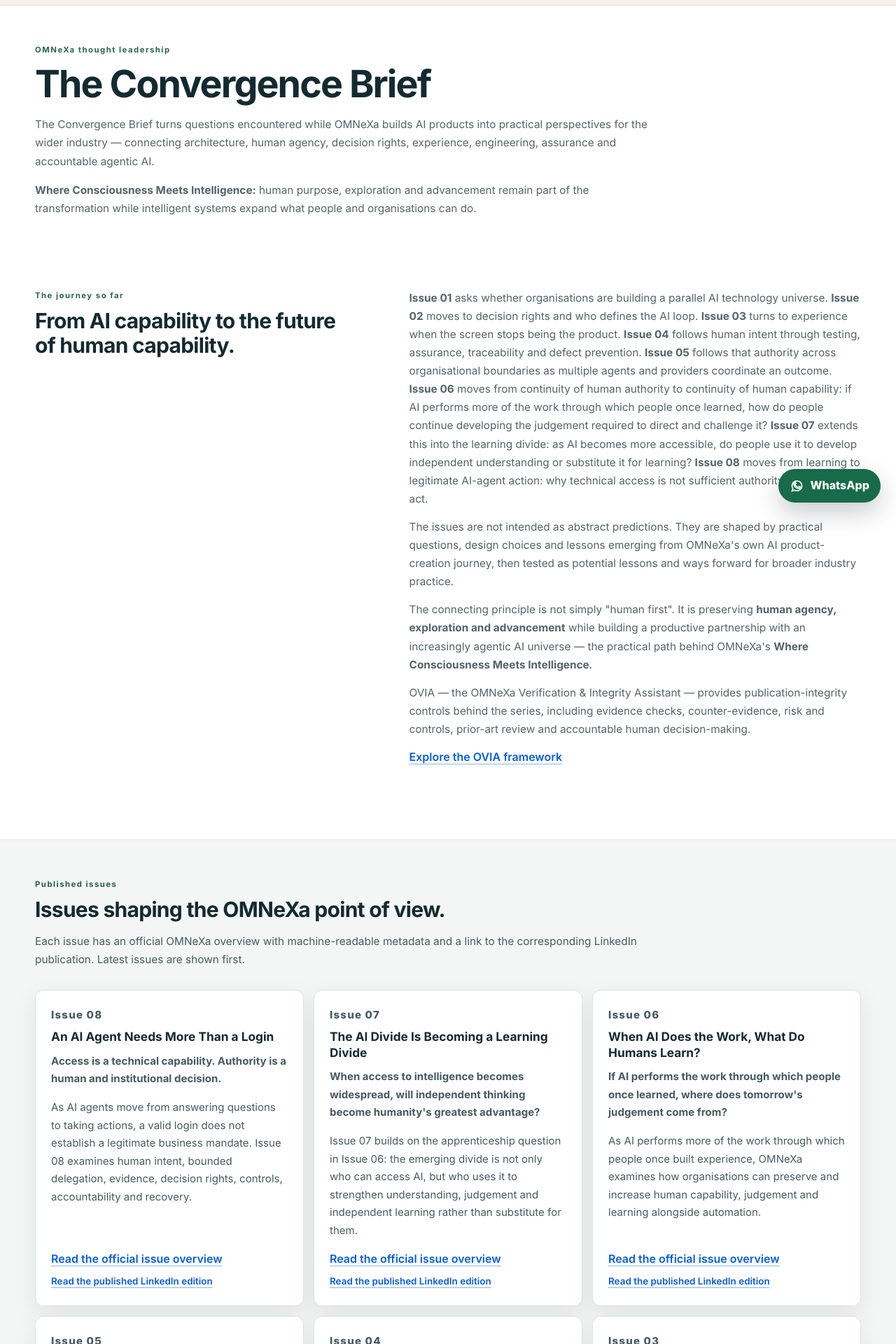
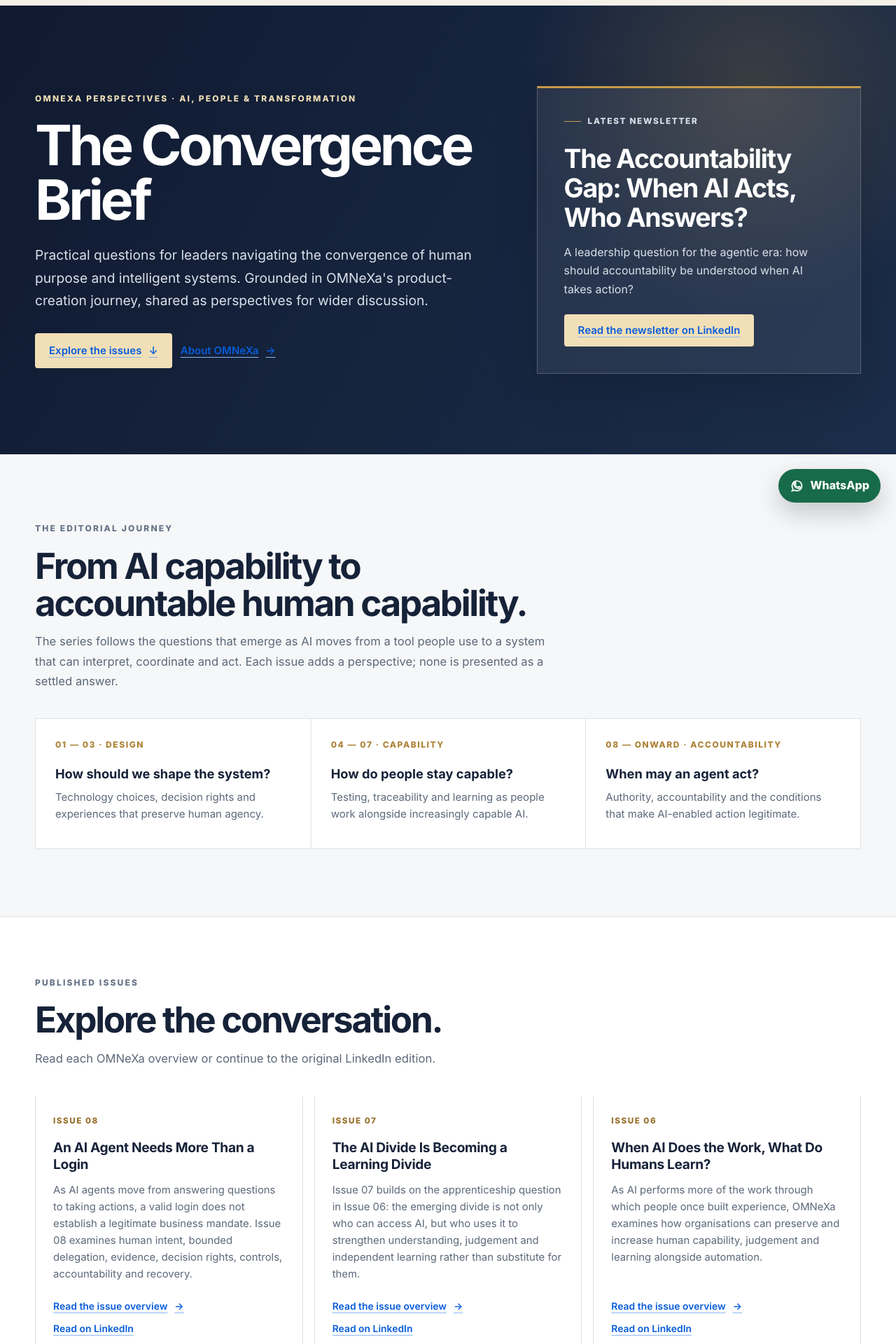
Before and after one commit to HumanSamaritan/OMNEXAFuture, a Next.js app: page /convergence-brief in a window 1280 px wide. Shown: the part 60-1980 px from the top of the page at 70% size. Built offline with nearby package versions, Linux system fonts and the light colour scheme.

Commit message:
Redesign Convergence Brief on production baseline

```diff
--- /dev/null
+++ b/app/convergence-brief/page.module.css
@@ -0,0 +1,139 @@
+.page {
+  --navy: #111d35;
+  --navy-soft: #1b2d4a;
+  --gold: #c79a4a;
+  --gold-light: #f1dfb7;
+  --ink: #162238;
+  --muted: #5c6879;
+  --line: #dce2e8;
+  --paper: #f6f7f8;
+  color: var(--ink);
+  background: var(--paper);
+}
+.hero {
+  color: #fff;
+  background: radial-gradient(circle at 84% 18%, rgba(199,154,74,.20), transparent 27%), linear-gradient(120deg, #101a30, #1b2d4a);
+}
+.heroInner, .sectionInner { width: min(1180px, calc(100% - 48px)); margin: 0 auto; }
+.heroInner {
+  display: grid;
+  grid-template-columns: minmax(0, 1.15fr) minmax(310px, .85fr);
+  gap: clamp(36px, 7vw, 92px);
+  align-items: center;
+  padding: clamp(68px, 9vw, 116px) 0;
+}
+.eyebrow {
+  margin: 0 0 17px;
+  color: var(--gold-light);
+  font-size: .75rem;
+  font-weight: 800;
+  letter-spacing: .18em;
+  text-transform: uppercase;
+}
+.hero h1 {
+  max-width: 760px;
+  margin: 0 0 22px;
+  font-size: clamp(2.9rem, 6.2vw, 5.7rem);
+  line-height: .99;
+  letter-spacing: -.055em;
+}
+.heroCopy {
+  max-width: 650px;
+  margin: 0;
+  color: #d9e1eb;
+  font-size: clamp(1.05rem, 1.6vw, 1.2rem);
+  line-height: 1.72;
+}
+.heroActions { display:flex; flex-wrap:wrap; gap:12px; margin-top:30px; }
+.primaryLink, .secondaryLink, .cardLink {
+  display: inline-flex;
+  align-items: center;
+  gap: 10px;
+  font-size: .94rem;
+  font-weight: 750;
+  text-decoration: none;
+}
+.primaryLink {
+  min-height: 50px;
+  padding: 0 20px;
+  border-radius: 4px;
+  color: #172238;
+  background: var(--gold-light);
+  transition: transform .18s ease, background .18s ease;
+}
+.primaryLink:hover { transform: translateY(-2px); background: #fff0cb; }
+.secondaryLink { min-height: 50px; color: #fff; }
+.spotlight {
+  position: relative;
+  padding: clamp(25px, 3.4vw, 38px);
+  border: 1px solid rgba(255,255,255,.2);
+  border-top: 3px solid var(--gold);
+  background: rgba(255,255,255,.07);
+  box-shadow: 0 22px 60px rgba(0,0,0,.15);
+  backdrop-filter: blur(8px);
+}
+.spotlightLabel { display:flex; align-items:center; gap:10px; margin-bottom:22px; color:var(--gold-light); font-size:.74rem; font-weight:800; letter-spacing:.14em; text-transform:uppercase; }
+.spotlightLabel::before { content:""; width:24px; height:1px; background:var(--gold); }
+.spotlight h2 { margin:0 0 14px; color:#fff; font-size:clamp(1.7rem,3vw,2.35rem); line-height:1.12; letter-spacing:-.035em; }
+.spotlight p { margin:0 0 23px; color:#d9e1eb; line-height:1.65; }
+.spotlight .primaryLink { min-height:46px; }
+.section { padding: clamp(62px, 8vw, 96px) 0; }
+.sectionHead { max-width:750px; margin-bottom:38px; }
+.sectionHead .eyebrow { color:#647286; }
+.sectionHead h2 { margin:0 0 14px; color:var(--ink); font-size:clamp(2rem,4vw,3.2rem); line-height:1.04; letter-spacing:-.045em; }
+.sectionHead > p:last-child { margin:0; color:var(--muted); font-size:1.04rem; line-height:1.7; }
+.arc { display:grid; grid-template-columns:repeat(3, 1fr); border:1px solid var(--line); background:#fff; }
+.arcStep { position:relative; min-height:185px; padding:27px 28px; }
+.arcStep + .arcStep { border-left:1px solid var(--line); }
+.arcNo { display:block; margin-bottom:22px; color:#ad8135; font-size:.75rem; font-weight:850; letter-spacing:.13em; }
+.arcStep h3 { margin:0 0 9px; font-size:1.14rem; line-height:1.25; }
+.arcStep p { margin:0; color:var(--muted); font-size:.94rem; line-height:1.6; }
+.issuesSection { padding: clamp(60px, 7vw, 84px) 0; background:#fff; border-top:1px solid var(--line); border-bottom:1px solid var(--line); }
+.issueGrid { display:grid; grid-template-columns:repeat(3, minmax(0, 1fr)); gap:16px; }
+.issueCard {
+  display:flex;
+  flex-direction:column;
+  min-height:260px;
+  padding:25px;
+  border:1px solid var(--line);
+  border-top:2px solid transparent;
+  background:#fff;
+  transition:transform .18s ease, border-color .18s ease, box-shadow .18s ease;
+}
+.issueCard:hover { transform:translateY(-3px); border-top-color:var(--gold); box-shadow:0 16px 38px rgba(17,29,53,.08); }
+.issueMeta { margin:0 0 15px; color:#98702b; font-size:.73rem; font-weight:850; letter-spacing:.13em; text-transform:uppercase; }
+.issueCard h3 { margin:0 0 12px; color:var(--ink); font-size:1.2rem; line-height:1.27; letter-spacing:-.018em; }
+.issueCard > p:not(.issueMeta) { margin:0 0 20px; color:var(--muted); font-size:.93rem; line-height:1.62; }
+.cardLinks { display:grid; gap:10px; margin-top:auto; padding-top:4px; }
+.cardLink { width:fit-content; color:#284d78; font-size:.87rem; }
+.cardLink:hover { color:#a1752d; text-decoration:underline; text-underline-offset:3px; }
+.bottomSection { padding:clamp(60px, 7vw, 82px) 0; }
+.principles { display:grid; grid-template-columns:repeat(3,1fr); gap:16px; }
+.principle {
+  padding:25px;
+  border:1px solid var(--line);
+  background:#fff;
+}
+.principle h3 { margin:0 0 10px; font-size:1.05rem; }
+.principle p { margin:0 0 16px; color:var(--muted); font-size:.93rem; line-height:1.65; }
+.principle a { color:#284d78; font-size:.9rem; font-weight:750; text-decoration:none; }
+.principle a:hover { text-decoration:underline; text-underline-offset:3px; }
+@media (max-width: 850px) {
+  .heroInner { grid-template-columns:1fr; gap:34px; }
+  .spotlight { max-width:620px; }
+  .issueGrid { grid-template-columns:repeat(2,minmax(0,1fr)); }
+  .arc { grid-template-columns:1fr; }
+  .arcStep { min-height:0; }
+  .arcStep + .arcStep { border-left:0; border-top:1px solid var(--line); }
+}
+@media (max-width: 560px) {
+  .heroInner, .sectionInner { width:min(100% - 36px, 1180px); }
+  .heroInner { padding:60px 0; }
+  .issueGrid, .principles { grid-template-columns:1fr; }
+  .issueCard { min-height:0; }
+  .heroActions { align-items:flex-start; flex-direction:column; }
+  .secondaryLink { min-height:36px; }
+}
+@media (prefers-reduced-motion: reduce) {
+  .primaryLink, .issueCard { transition:none; }
+}
--- a/app/convergence-brief/page.tsx
+++ b/app/convergence-brief/page.tsx
@@ -1,41 +1,20 @@
 import type { Metadata } from "next";
 import { getConvergenceIssues } from "@/lib/publications";
+import styles from "./page.module.css";
 
 const siteUrl = "https://www.omnexagoc.com";
+const latestNewsletterUrl =
+  "https://www.linkedin.com/pulse/accountability-gap-when-ai-acts-who-answers-dhiraj-kumar-qqjve/";
 
 export const metadata: Metadata = {
   title: "The Convergence Brief | AI, Human Agency & Future of Work",
   description:
-    "Evidence-led OMNeXa perspectives connecting AI, human agency, future of work, human capability, governance, assurance and responsible transformation.",
-  keywords: [
-    "agentic AI",
-    "AI testing",
-    "testing AI agents",
-    "quality engineering",
-    "AI assurance",
-    "defect prevention",
-    "AI quality control",
-    "requirement traceability",
-    "human-agent traceability",
-    "AI governance",
-    "human-machine collaboration",
-    "agentic AI interface",
-    "human agency",
-    "human authority",
-    "AI product engineering",
-    "agent interoperability",
-    "human AI partnership",
-    "AI future of work",
-    "human capability",
-    "AI transition",
-    "AI transformation",
-    "workplace learning"
-  ],
+    "Evidence-led OMNeXa perspectives on AI, human agency, accountable action, future of work and responsible transformation.",
   alternates: { canonical: `${siteUrl}/convergence-brief` },
   openGraph: {
     title: "The Convergence Brief | OMNeXa",
     description:
-      "Evidence-led OMNeXa perspectives on AI, human agency, future of work, human capability and responsible transformation — Where Consciousness Meets Intelligence.",
+      "Evidence-led perspectives on AI, human agency, accountable action and responsible transformation.",
     url: `${siteUrl}/convergence-brief`,
     type: "website"
   }
@@ -49,181 +28,150 @@ export default async function ConvergenceBriefPage() {
     "@id": `${siteUrl}/convergence-brief#collection`,
     name: "The Convergence Brief",
     description:
-      "An evidence-led OMNeXa publication connecting AI, human agency, future of work, human capability, governance, assurance and responsible transformation.",
+      "An evidence-led OMNeXa publication connecting AI, human agency, future of work, human capability, governance and responsible transformation.",
     url: `${siteUrl}/convergence-brief`,
     publisher: { "@id": `${siteUrl}/#organization` },
-    about: [
-      "Artificial intelligence",
-      "Agentic AI",
-      "AI testing",
-      "Quality Engineering",
-      "AI assurance",
-      "Defect prevention",
-      "Requirement traceability",
-      "Human-agent traceability",
-      "AI governance",
-      "Agentic interfaces",
-      "Human-machine collaboration",
-      "Human agency",
-      "Human authority",
-      "AI product engineering",
-      "Agent interoperability",
-      "Human-AI partnership",
-      "Future of work",
-      "Human capability",
-      "AI transition",
-      "Workplace learning"
-    ],
-    hasPart: issues.map((issue) => ({
+    hasPart: [
+      ...issues.map((issue) => ({
         "@type": "Article",
         "@id": `${siteUrl}/convergence-brief/${issue.slug}#article`,
         name: issue.title,
         url: `${siteUrl}/convergence-brief/${issue.slug}`
       })),
+      {
+        "@type": "Article",
+        name: "The Accountability Gap: When AI Acts, Who Answers?",
+        url: latestNewsletterUrl
+      }
+    ],
     inLanguage: "en-SG"
   };
 
+  const issueLinks = [...issues].reverse();
+
   return (
-    <main>
+    <main className={styles.page}>
       <script
         type="application/ld+json"
         dangerouslySetInnerHTML={{ __html: JSON.stringify(collectionSchema) }}
       />
 
-      <section className="page-hero section-shell aligned-section">
-        <p className="eyebrow">OMNeXa thought leadership</p>
+      <header className={styles.hero}>
+        <div className={styles.heroInner}>
+          <div>
+            <p className={styles.eyebrow}>OMNeXa perspectives · AI, people & transformation</p>
             <h1>The Convergence Brief</h1>
+            <p className={styles.heroCopy}>
+              Practical questions for leaders navigating the convergence of human purpose and intelligent systems.
+              Grounded in OMNeXa&apos;s product-creation journey, shared as perspectives for wider discussion.
+            </p>
+            <div className={styles.heroActions}>
+              <a className={styles.primaryLink} href="#published-issues">Explore the issues <span aria-hidden="true">↓</span></a>
+              <a className={styles.secondaryLink} href="/about">About OMNeXa <span aria-hidden="true">→</span></a>
+            </div>
+          </div>
+
+          <article className={styles.spotlight} aria-labelledby="latest-newsletter-title">
+            <p className={styles.spotlightLabel}>Latest newsletter</p>
+            <h2 id="latest-newsletter-title">The Accountability Gap: When AI Acts, Who Answers?</h2>
             <p>
-          The Convergence Brief turns questions encountered while OMNeXa builds AI products into practical
-          perspectives for the wider industry — connecting architecture, human agency, decision rights,
-          experience, engineering, assurance and accountable agentic AI.
+              A leadership question for the agentic era: how should accountability be understood when AI takes action?
             </p>
+            <a className={styles.primaryLink} href={latestNewsletterUrl} target="_blank" rel="noopener noreferrer">
+              Read the newsletter on LinkedIn
+            </a>
+          </article>
+        </div>
+      </header>
+
+      <section className={styles.section} aria-labelledby="journey-title">
+        <div className={styles.sectionInner}>
+          <div className={styles.sectionHead}>
+            <p className={styles.eyebrow}>The editorial journey</p>
+            <h2 id="journey-title">From AI capability to accountable human capability.</h2>
             <p>
-          <strong>Where Consciousness Meets Intelligence:</strong> human purpose, exploration and advancement
-          remain part of the transformation while intelligent systems expand what people and organisations can do.
+              The series follows the questions that emerge as AI moves from a tool people use to a system that can
+              interpret, coordinate and act. Each issue adds a perspective; none is presented as a settled answer.
             </p>
-      </section>
+          </div>
 
-      <section className="section-shell split-section aligned-section">
-        <div>
-          <p className="eyebrow">The journey so far</p>
-          <h2>From AI capability to the future of human capability.</h2>
+          <div className={styles.arc}>
+            <article className={styles.arcStep}>
+              <span className={styles.arcNo}>01 — 03 · DESIGN</span>
+              <h3>How should we shape the system?</h3>
+              <p>Technology choices, decision rights and experiences that preserve human agency.</p>
+            </article>
+            <article className={styles.arcStep}>
+              <span className={styles.arcNo}>04 — 07 · CAPABILITY</span>
+              <h3>How do people stay capable?</h3>
+              <p>Testing, traceability and learning as people work alongside increasingly capable AI.</p>
+            </article>
+            <article className={styles.arcStep}>
+              <span className={styles.arcNo}>08 — ONWARD · ACCOUNTABILITY</span>
+              <h3>When may an agent act?</h3>
+              <p>Authority, accountability and the conditions that make AI-enabled action legitimate.</p>
+            </article>
           </div>
-        <div className="copy-stack">
-          <p>
-            <strong>Issue 01</strong> asks whether organisations are building a parallel AI technology universe.{" "}
-            <strong>Issue 02</strong> moves to decision rights and who defines the AI loop.{" "}
-            <strong>Issue 03</strong> turns to experience when the screen stops being the product.{" "}
-            <strong>Issue 04</strong> follows human intent through testing, assurance, traceability and defect prevention.{" "}
-            <strong>Issue 05</strong> follows that authority across organisational boundaries as multiple agents and providers coordinate an outcome.{" "}
-            <strong>Issue 06</strong> moves from continuity of human authority to continuity of human capability: if AI performs more of the work through which people once learned, how do people continue developing the judgement required to direct and challenge it?{" "}
-            <strong>Issue 07</strong> extends this into the learning divide: as AI becomes more accessible, do people use it to develop independent understanding or substitute it for learning?{" "}
-            <strong>Issue 08</strong> moves from learning to legitimate AI-agent action: why technical access is not sufficient authority to decide or act.
-          </p>
-          <p>
-            The issues are not intended as abstract predictions. They are shaped by practical questions, design
-            choices and lessons emerging from OMNeXa&apos;s own AI product-creation journey, then tested as
-            potential lessons and ways forward for broader industry practice.
-          </p>
-          <p>
-            The connecting principle is not simply &quot;human first&quot;. It is preserving <strong>human agency,
-            exploration and advancement</strong> while building a productive partnership with an increasingly
-            agentic AI universe — the practical path behind OMNeXa&apos;s <strong>Where Consciousness Meets Intelligence</strong>.
-          </p>
-          <p>
-            OVIA — the OMNeXa Verification & Integrity Assistant — provides publication-integrity controls
-            behind the series, including evidence checks, counter-evidence, risk and controls, prior-art
-            review and accountable human decision-making.
-          </p>
-          <a href="/ovia">Explore the OVIA framework</a>
         </div>
       </section>
 
-      <section className="band">
-        <div className="section-shell aligned-section">
-          <div className="section-heading">
-            <p className="eyebrow">Published issues</p>
-            <h2>Issues shaping the OMNeXa point of view.</h2>
-            <p>
-              Each issue has an official OMNeXa overview with machine-readable metadata and a link to the
-              corresponding LinkedIn publication. Latest issues are shown first.
-            </p>
+      <section className={styles.issuesSection} id="published-issues" aria-labelledby="issues-title">
+        <div className={styles.sectionInner}>
+          <div className={styles.sectionHead}>
+            <p className={styles.eyebrow}>Published issues</p>
+            <h2 id="issues-title">Explore the conversation.</h2>
+            <p>Read each OMNeXa overview or continue to the original LinkedIn edition.</p>
           </div>
-          <div className="publication-grid">
-            {[...issues].reverse().map((issue) => (
-              <article className="publication-card" id={issue.slug} key={issue.slug}>
-                <p className="publication-meta">{issue.issue}</p>
+
+          <div className={styles.issueGrid}>
+            {issueLinks.map((issue) => (
+              <article className={styles.issueCard} id={issue.slug} key={issue.slug}>
+                <p className={styles.issueMeta}>{issue.issue}</p>
                 <h3>{issue.title}</h3>
-                {issue.subtitle ? <p><strong>{issue.subtitle}</strong></p> : null}
                 <p>{issue.summary}</p>
-                <a href={`/convergence-brief/${issue.slug}`}>Read the official issue overview</a>
+                <div className={styles.cardLinks}>
+                  <a className={styles.cardLink} href={`/convergence-brief/${issue.slug}`}>
+                    Read the issue overview <span aria-hidden="true">→</span>
+                  </a>
                   {issue.linkedinUrl ? (
-                  <a className="secondary-publication-link" href={issue.linkedinUrl} target="_blank" rel="noreferrer">
-                    Read the published LinkedIn edition
+                    <a className={styles.cardLink} href={issue.linkedinUrl} target="_blank" rel="noopener noreferrer">
+                      Read on LinkedIn
                     </a>
                   ) : null}
+                </div>
               </article>
             ))}
           </div>
         </div>
       </section>
 
-      <section className="section-shell aligned-section">
-        <div className="section-heading">
-          <p className="eyebrow">Current engineering lens</p>
-          <h2>AI testing now extends beyond checking an output.</h2>
+      <section className={styles.bottomSection}>
+        <div className={styles.sectionInner}>
+          <div className={styles.sectionHead}>
+            <p className={styles.eyebrow}>The principles behind the publication</p>
+            <h2>Keep human purpose visible as capability grows.</h2>
             <p>
-            Issue 04 examines a practical testing and Quality Engineering question: when agents interpret,
-            delegate and act, how do we trace human intent through agent hand-offs, verify the resulting
-            business state, identify where defects entered and prevent recurrence?
+              OMNeXa&apos;s point of view is a work in progress: evidence-led, open to challenge, and clear about the
+              difference between current work and broader aspirations.
             </p>
           </div>
-        <div className="pillar-grid">
-          <article className="pillar-card">
-            <span>01</span>
-            <h3>AI testing & Quality Engineering</h3>
-            <p>Functional correctness remains foundational, while interpretation, delegation and outcome become additional test surfaces.</p>
-            <a href="/convergence-brief/issue-04">Explore Issue 04</a>
+          <div className={styles.principles}>
+            <article className={styles.principle}>
+              <h3>OViA framework</h3>
+              <p>Publication-integrity controls that support evidence checks, counter-evidence, risk review and accountable human decisions.</p>
+              <a href="/ovia">Explore OViA →</a>
             </article>
-          <article className="pillar-card">
-            <span>02</span>
-            <h3>Requirement traceability</h3>
-            <p>Follow requirement meaning across human-agent and agent-to-agent transitions instead of ending the trace at the test case.</p>
-            <a href="/convergence-brief/issue-04">Read the traceability perspective</a>
+            <article className={styles.principle}>
+              <h3>Humans defining the loop</h3>
+              <p>Human purpose, authority, accountability and escalation are part of how AI systems should be designed.</p>
+              <a href="/humans-defining-the-loop">Read the concept →</a>
             </article>
-          <article className="pillar-card">
-            <span>03</span>
-            <h3>Defect prevention & assurance</h3>
-            <p>Ask where intent, evidence, authority or execution diverged — then change the control that allowed recurrence.</p>
-            <a href="/convergence-brief/issue-04">Read the defect-prevention perspective</a>
+            <article className={styles.principle}>
+              <h3>Robotics with human values</h3>
+              <p>Explore robotics through human purpose, dignity, safety and responsible interaction.</p>
+              <a href="/robotics-with-human-values">Read the concept →</a>
             </article>
           </div>
-      </section>
-
-      <section className="section-shell aligned-section">
-        <div className="section-heading">
-          <p className="eyebrow">Canonical concepts</p>
-          <h2>Explore the principles behind the publication.</h2>
-        </div>
-        <div className="pillar-grid">
-          <article className="pillar-card">
-            <span>01</span>
-            <h3>OVIA Framework</h3>
-            <p>Evidence, counter-evidence, risk, controls and integrity checks for AI-assisted analysis.</p>
-            <a href="/ovia">Open OVIA</a>
-          </article>
-          <article className="pillar-card">
-            <span>02</span>
-            <h3>Humans Defining the Loop</h3>
-            <p>Human purpose, authority, accountability and escalation as part of AI system design.</p>
-            <a href="/humans-defining-the-loop">Read the concept</a>
-          </article>
-          <article className="pillar-card">
-            <span>03</span>
-            <h3>Robotics with Human Values</h3>
-            <p>Robotics designed around human purpose, dignity, safety and responsible interaction.</p>
-            <a href="/robotics-with-human-values">Read the concept</a>
-          </article>
         </div>
       </section>
     </main>
```
Lines whose indentation alone changed are shown as unchanged.
